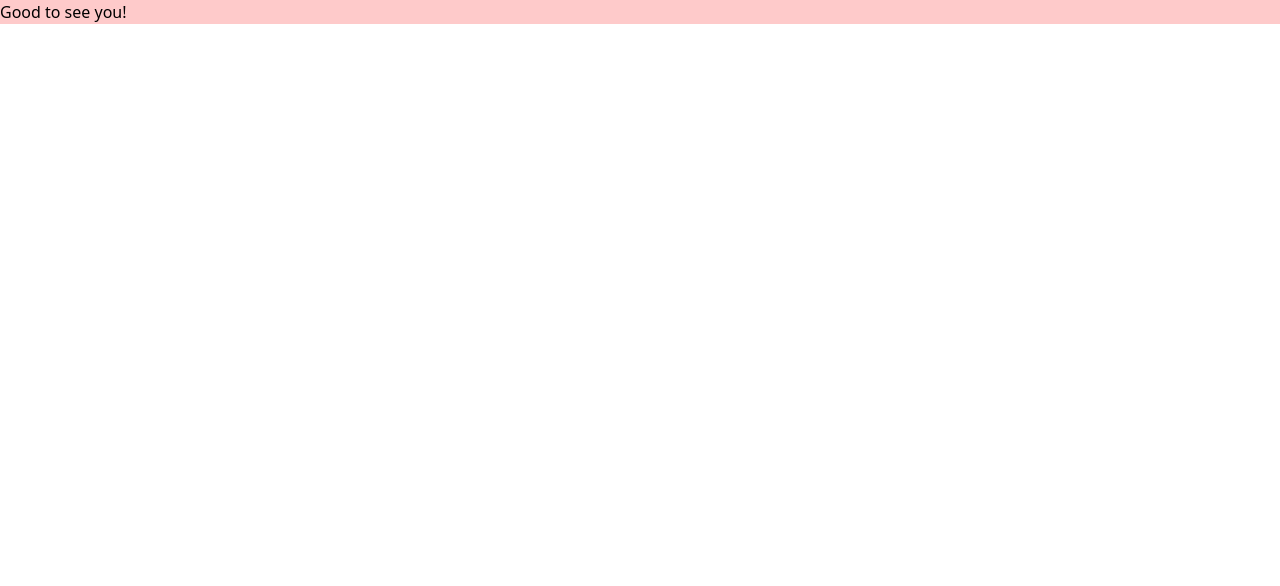
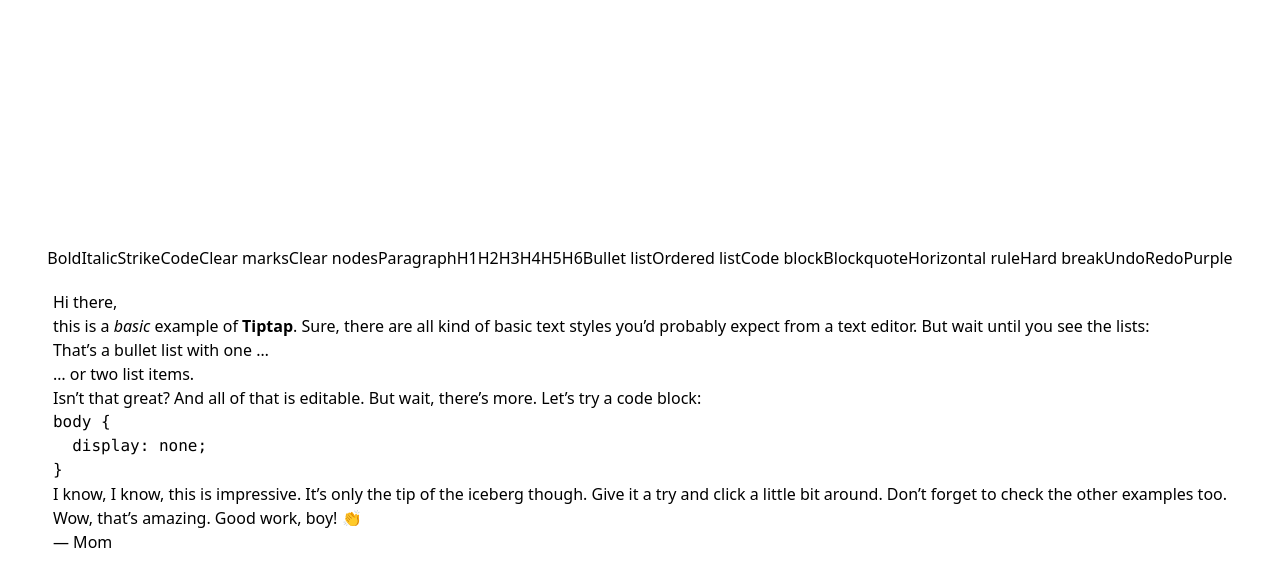
Before and after one commit to dhruvkaushik305/speakandspell, a React (Vite) app in the folder admin/: page / in a window 1280 px wide. Shown: the top 586 px of the page. Built offline with nearby package versions, Linux system fonts and the light colour scheme.

Commit message:
FEAT: Integrated a skeleton text editor

```diff
--- a/admin/package.json
+++ b/admin/package.json
@@ -10,6 +10,9 @@
     "preview": "vite preview"
   },
   "dependencies": {
+    "@tiptap/pm": "^2.4.0",
+    "@tiptap/react": "^2.4.0",
+    "@tiptap/starter-kit": "^2.4.0",
     "react": "^18.3.1",
     "react-dom": "^18.3.1"
   },
--- a/admin/src/App.tsx
+++ b/admin/src/App.tsx
@@ -1,5 +1,12 @@
+import Tiptap from "./Tiptap";
 function App() {
-  return <div className="bg-red-200">Good to see you!</div>;
+  return (
+    <>
+      <div className="flex h-screen flex-col items-center justify-center gap-5">
+        <Tiptap />
+      </div>
+    </>
+  );
 }
 
 export default App;
--- /dev/null
+++ b/admin/src/Tiptap.tsx
@@ -0,0 +1,227 @@
+import ListItem from "@tiptap/extension-list-item";
+import { EditorProvider, useCurrentEditor } from "@tiptap/react";
+import StarterKit from "@tiptap/starter-kit";
+import React from "react";
+
+const MenuBar = () => {
+  const { editor } = useCurrentEditor();
+
+  if (!editor) {
+    return null;
+  }
+
+  return (
+    <div className="control-group">
+      <div className="button-group">
+        <button
+          onClick={() => editor.chain().focus().toggleBold().run()}
+          disabled={!editor.can().chain().focus().toggleBold().run()}
+          className={editor.isActive("bold") ? "is-active" : ""}
+        >
+          Bold
+        </button>
+        <button
+          onClick={() => editor.chain().focus().toggleItalic().run()}
+          disabled={!editor.can().chain().focus().toggleItalic().run()}
+          className={editor.isActive("italic") ? "is-active" : ""}
+        >
+          Italic
+        </button>
+        <button
+          onClick={() => editor.chain().focus().toggleStrike().run()}
+          disabled={!editor.can().chain().focus().toggleStrike().run()}
+          className={editor.isActive("strike") ? "is-active" : ""}
+        >
+          Strike
+        </button>
+        <button
+          onClick={() => editor.chain().focus().toggleCode().run()}
+          disabled={!editor.can().chain().focus().toggleCode().run()}
+          className={editor.isActive("code") ? "is-active" : ""}
+        >
+          Code
+        </button>
+        <button onClick={() => editor.chain().focus().unsetAllMarks().run()}>
+          Clear marks
+        </button>
+        <button onClick={() => editor.chain().focus().clearNodes().run()}>
+          Clear nodes
+        </button>
+        <button
+          onClick={() => editor.chain().focus().setParagraph().run()}
+          className={editor.isActive("paragraph") ? "is-active" : ""}
+        >
+          Paragraph
+        </button>
+        <button
+          onClick={() =>
+            editor.chain().focus().toggleHeading({ level: 1 }).run()
+          }
+          className={
+            editor.isActive("heading", { level: 1 }) ? "is-active" : ""
+          }
+        >
+          H1
+        </button>
+        <button
+          onClick={() =>
+            editor.chain().focus().toggleHeading({ level: 2 }).run()
+          }
+          className={
+            editor.isActive("heading", { level: 2 }) ? "is-active" : ""
+          }
+        >
+          H2
+        </button>
+        <button
+          onClick={() =>
+            editor.chain().focus().toggleHeading({ level: 3 }).run()
+          }
+          className={
+            editor.isActive("heading", { level: 3 }) ? "is-active" : ""
+          }
+        >
+          H3
+        </button>
+        <button
+          onClick={() =>
+            editor.chain().focus().toggleHeading({ level: 4 }).run()
+          }
+          className={
+            editor.isActive("heading", { level: 4 }) ? "is-active" : ""
+          }
+        >
+          H4
+        </button>
+        <button
+          onClick={() =>
+            editor.chain().focus().toggleHeading({ level: 5 }).run()
+          }
+          className={
+            editor.isActive("heading", { level: 5 }) ? "is-active" : ""
+          }
+        >
+          H5
+        </button>
+        <button
+          onClick={() =>
+            editor.chain().focus().toggleHeading({ level: 6 }).run()
+          }
+          className={
+            editor.isActive("heading", { level: 6 }) ? "is-active" : ""
+          }
+        >
+          H6
+        </button>
+        <button
+          onClick={() => editor.chain().focus().toggleBulletList().run()}
+          className={editor.isActive("bulletList") ? "is-active" : ""}
+        >
+          Bullet list
+        </button>
+        <button
+          onClick={() => editor.chain().focus().toggleOrderedList().run()}
+          className={editor.isActive("orderedList") ? "is-active" : ""}
+        >
+          Ordered list
+        </button>
+        <button
+          onClick={() => editor.chain().focus().toggleCodeBlock().run()}
+          className={editor.isActive("codeBlock") ? "is-active" : ""}
+        >
+          Code block
+        </button>
+        <button
+          onClick={() => editor.chain().focus().toggleBlockquote().run()}
+          className={editor.isActive("blockquote") ? "is-active" : ""}
+        >
+          Blockquote
+        </button>
+        <button
+          onClick={() => editor.chain().focus().setHorizontalRule().run()}
+        >
+          Horizontal rule
+        </button>
+        <button onClick={() => editor.chain().focus().setHardBreak().run()}>
+          Hard break
+        </button>
+        <button
+          onClick={() => editor.chain().focus().undo().run()}
+          disabled={!editor.can().chain().focus().undo().run()}
+        >
+          Undo
+        </button>
+        <button
+          onClick={() => editor.chain().focus().redo().run()}
+          disabled={!editor.can().chain().focus().redo().run()}
+        >
+          Redo
+        </button>
+        <button
+          onClick={() => editor.chain().focus().run()}
+          className={
+            editor.isActive("textStyle", { color: "#958DF1" })
+              ? "is-active"
+              : ""
+          }
+        >
+          Purple
+        </button>
+      </div>
+    </div>
+  );
+};
+
+const extensions = [
+  StarterKit.configure({
+    bulletList: {
+      keepMarks: true,
+      keepAttributes: false, // TODO : Making this as `false` becase marks are not preserved when I try to preserve attrs, awaiting a bit of help
+    },
+    orderedList: {
+      keepMarks: true,
+      keepAttributes: false, // TODO : Making this as `false` becase marks are not preserved when I try to preserve attrs, awaiting a bit of help
+    },
+  }),
+];
+
+const content = `
+<h2>
+  Hi there,
+</h2>
+<p>
+  this is a <em>basic</em> example of <strong>Tiptap</strong>. Sure, there are all kind of basic text styles you’d probably expect from a text editor. But wait until you see the lists:
+</p>
+<ul>
+  <li>
+    That’s a bullet list with one …
+  </li>
+  <li>
+    … or two list items.
+  </li>
+</ul>
+<p>
+  Isn’t that great? And all of that is editable. But wait, there’s more. Let’s try a code block:
+</p>
+<pre><code class="language-css">body {
+  display: none;
+}</code></pre>
+<p>
+  I know, I know, this is impressive. It’s only the tip of the iceberg though. Give it a try and click a little bit around. Don’t forget to check the other examples too.
+</p>
+<blockquote>
+  Wow, that’s amazing. Good work, boy! 👏
+  <br />
+  — Mom
+</blockquote>
+`;
+
+export default () => {
+  return (
+    <EditorProvider
+      slotBefore={<MenuBar />}
+      extensions={extensions}
+      content={content}
+    ></EditorProvider>
+  );
+};
```
Also changed, not shown: 1 other file (tests, documents, lock files or other folders).
